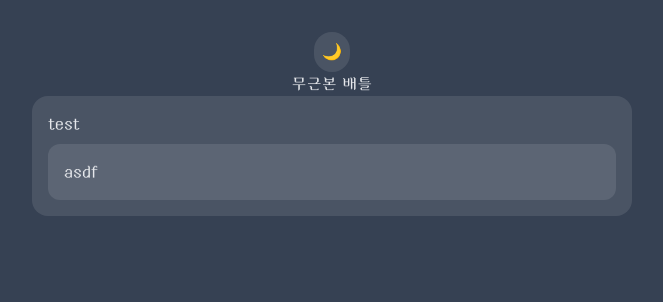
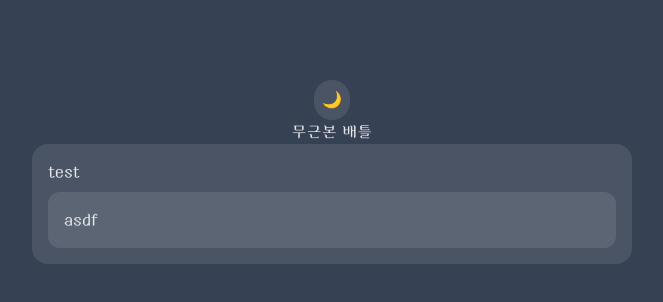
Before and after one commit to s00ngle/nobase-battle, a Next.js app in the folder frontend/nobasebattle/: page / in a window 1280 px wide. Shown: the top 302 px of the page, without its empty margins (308-971 px from the left). Built offline with nearby package versions, Linux system fonts and the light colour scheme; a web font is replaced by a local one.

Commit message:
fix: 레이아웃 고정

```diff
--- a/frontend/nobasebattle/app/layout.tsx
+++ b/frontend/nobasebattle/app/layout.tsx
@@ -15,7 +15,7 @@ export default function RootLayout({
     <html lang="ko">
       <body
         className={
-          'bg-white transition-all duration-300 p-8 dark:bg-gray-700 text-gray-800 dark:text-gray-200 antialiased'
+          'bg-white transition-all duration-300 px-6 py-20 min-w-[330px] min-h-svh dark:bg-gray-700 text-gray-800 dark:text-gray-200 antialiased'
         }
       >
         {children}
```
